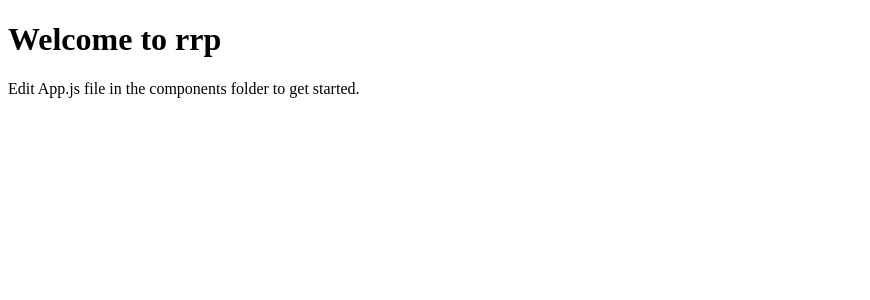
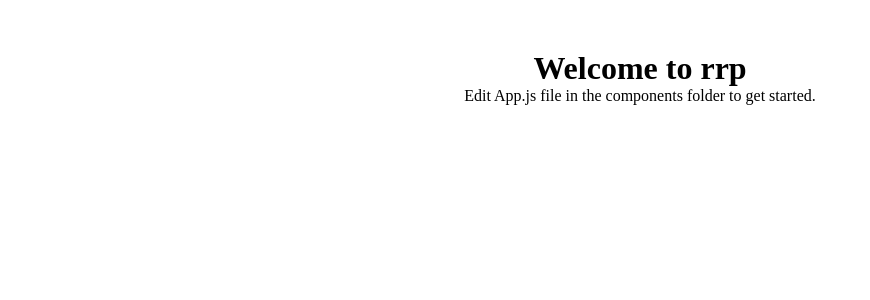
Before and after one commit to kaf-lamed-beyt/rrp, a React (Vite) app: page / in a window 1280 px wide. Shown: the top 300 px of the page, without its empty margins (0-870 px from the left). Built offline with nearby package versions, Linux system fonts and the light colour scheme.

Commit message:
linked styles

```diff
--- a/src/components/App.js
+++ b/src/components/App.js
@@ -2,7 +2,7 @@ import React from 'react'
 
 const App = () => {
     return (
-        <div>
+        <div className="app__base">
             <h1>Welcome to rrp</h1>
             <p>Edit App.js file in the components folder to get started.</p>
         </div>
--- a/src/index.js
+++ b/src/index.js
@@ -1,6 +1,7 @@
 import React from 'react'
 import ReactDOM from 'react-dom'
 import App from './components/App'
+import './scss/app.scss'
 
 
 ReactDOM.render(<App />, document.getElementById("root"))
--- /dev/null
+++ b/src/scss/app.scss
@@ -0,0 +1 @@
+@import './global.scss';
--- /dev/null
+++ b/src/scss/global.scss
@@ -0,0 +1,11 @@
+* {
+    padding: 0;
+    margin: 0;
+    box-sizing: border-box;
+}
+
+// app styles start here
+.app__base {
+    margin-top: 50px;
+        text-align: center;
+}
```
Also changed, not shown: 5 other files (tests, documents, lock files or other folders).
